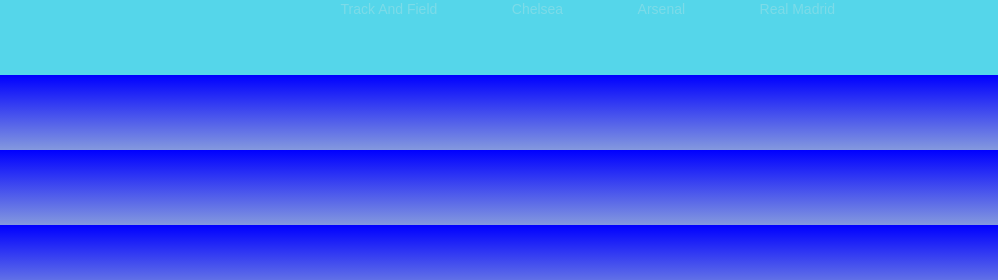
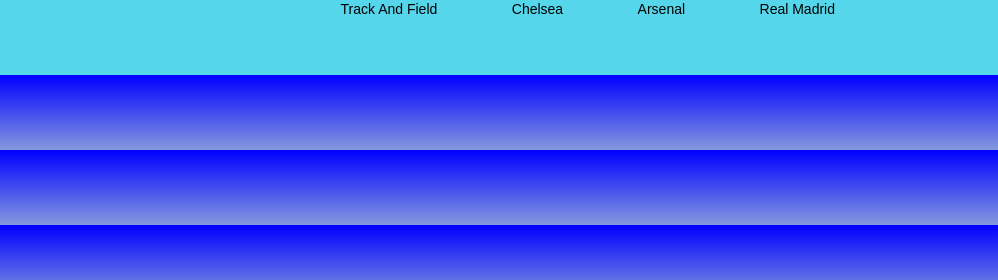
Before and after one commit to AhaanChabba/Group-Project-, a plain HTML site: page index.html in a window 1280 px wide. Shown: the top 280 px of the page, 282-1280 px from the left. Drawn offline with Linux system fonts and the light colour scheme.

Commit message:
linkcolor

```diff
--- a/styles/index.css
+++ b/styles/index.css
@@ -29,7 +29,7 @@ body {
 }
 
 a:hover {
-    background-color: rgb(225, 156, 217)
+    background-color: rgb(132, 132, 132)
 }
 
 article {
@@ -57,7 +57,7 @@ nav li{
 }
 
 nav a {
-    color: rgb(124, 219, 232);
+    color: rgb(0, 0, 0);
     text-decoration: none;
     text-transform: capitalize;
     font-size: 14px;
```
